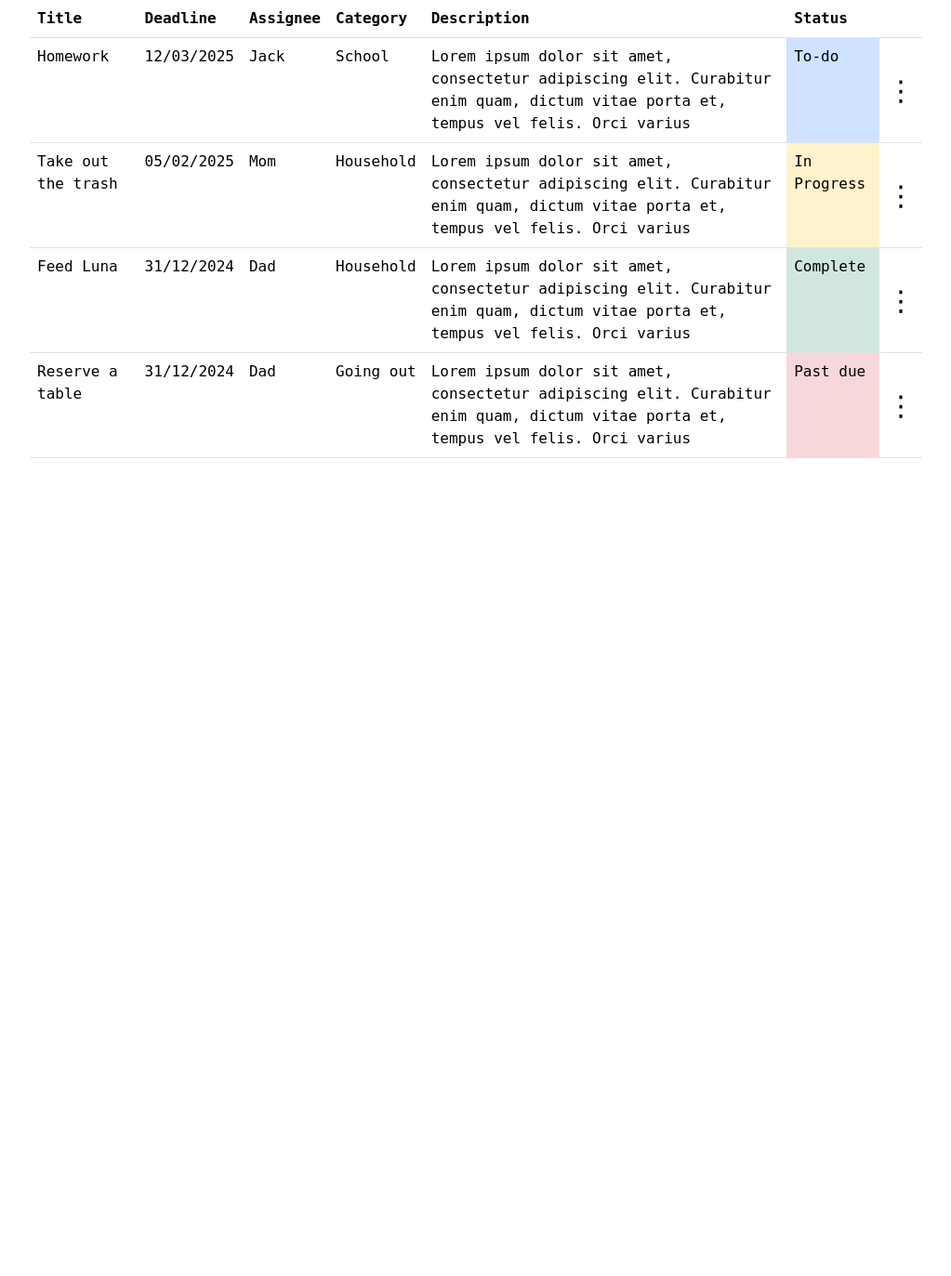
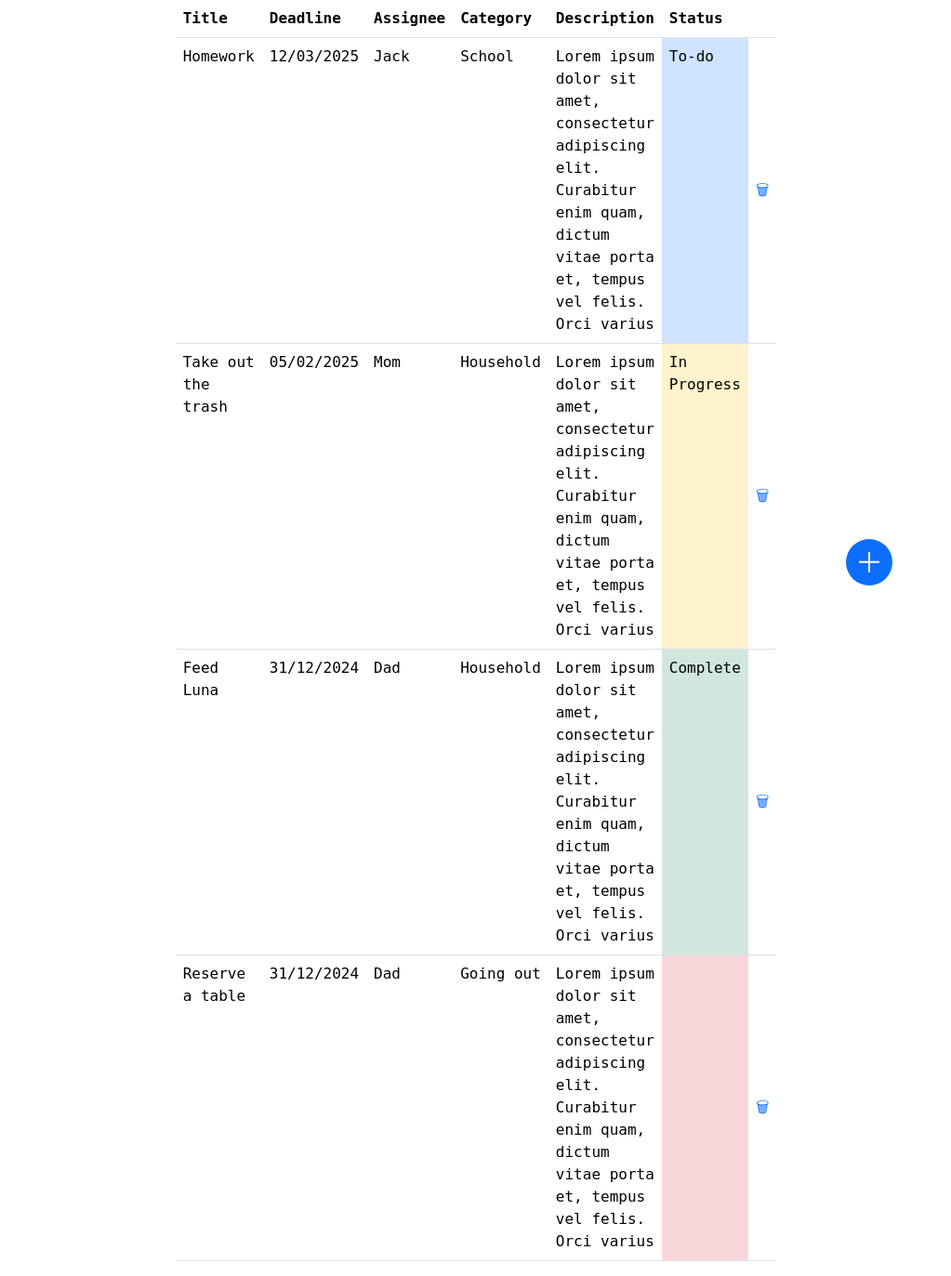
Before and after one commit to botem1/todo_app, a PHP site: page / in a window 1280 px wide. Shown: the part 50-1423 px from the top of the page at 93% size, without its empty margins (128-1151 px from the left). Before the commit the page ends 543 px from the top, so only its background shows below. Run offline with PHP 8.4, Linux system fonts and the light colour scheme.

Commit message:
add task addition form

```diff
--- a/inc/header.php
+++ b/inc/header.php
@@ -7,7 +7,7 @@
         <title>todo app</title>
 
         <link rel="stylesheet" href="styles.css"/>
-        <link href="https://cdn.jsdelivr.net/npm/bootstrap@5.3.3/dist/css/bootstrap.min.css" rel="stylesheet" integrity="sha384-QWTKZyjpPEjISv5WaRU9OFeRpok6YctnYmDr5pNlyT2bRjXh0JMhjY6hW+ALEwIH" crossorigin="anonymous">
+        <link href="https://cdn.jsdelivr.net/npm/bootstrap@5.3.3/dist/css/bootstrap.min.css" type="text/css" rel="stylesheet" integrity="sha384-QWTKZyjpPEjISv5WaRU9OFeRpok6YctnYmDr5pNlyT2bRjXh0JMhjY6hW+ALEwIH" crossorigin="anonymous">
     </head>
     <body>
         <div class="navbar">
--- a/inc/table.php
+++ b/inc/table.php
@@ -1,4 +1,4 @@
-<table class="tasks table table-hover mx-auto w-75 bg-transparent">
+<table class="table table-hover mx-auto w-50 bg-transparent position-static">
     <thead class="">
         <tr>
             <th>Title</th>
@@ -18,7 +18,7 @@
             <td>School</td>
             <td>Lorem ipsum dolor sit amet, consectetur adipiscing elit. Curabitur enim quam, dictum vitae porta et, tempus vel felis. Orci varius</td>
             <td class="bg-primary-subtle">To-do</td>
-            <td class="align-middle"><a href="#" class="edit-symbol">&#8942;</a></td>
+            <td class="align-middle"><a href="#" class="edit-symbol">&#128465;</a></td>
         </tr>
         <tr>
             <td>Take out the trash</td>
@@ -27,7 +27,7 @@
             <td>Household</td>
             <td>Lorem ipsum dolor sit amet, consectetur adipiscing elit. Curabitur enim quam, dictum vitae porta et, tempus vel felis. Orci varius</td>
             <td class="bg-warning-subtle">In Progress</td>
-            <td class="align-middle"><a href="#" class="edit-symbol">&#8942;</a></td>
+            <td class="align-middle"><a href="#" class="edit-symbol">&#128465;</a></td>
         </tr>
         <tr>
             <td>Feed Luna</td>
@@ -36,7 +36,7 @@
             <td>Household</td>
             <td>Lorem ipsum dolor sit amet, consectetur adipiscing elit. Curabitur enim quam, dictum vitae porta et, tempus vel felis. Orci varius</td>
             <td class="bg-success-subtle">Complete</td>
-            <td class="align-middle"><a href="#" class="edit-symbol">&#8942;</a></td>
+            <td class="align-middle"><a href="#" class="edit-symbol">&#128465;</a></td>
         </tr>
         <tr>
             <td>Reserve a table</td>
@@ -44,8 +44,38 @@
             <td>Dad</td>
             <td>Going out</td>
             <td>Lorem ipsum dolor sit amet, consectetur adipiscing elit. Curabitur enim quam, dictum vitae porta et, tempus vel felis. Orci varius</td>
-            <td class="bg-danger-subtle">Past due</td>
-            <td class="align-middle"><a href="#" class="edit-symbol">&#8942;</a></td>
+            <td class="bg-danger-subtle"></td>
+            <td class="align-middle"><a href="#" class="edit-symbol">&#128465;</a></td>
         </tr>
     </tbody>
 </table>
+
+<button type="button" class="add-button" data-bs-toggle="modal" data-bs-target="#staticBackdrop">
+    &#65291;
+</button>
+
+<div class="modal fade" id="staticBackdrop" data-bs-backdrop="static" data-bs-keyboard="false" tabindex="-1" aria-labelledby="staticBackdropLabel" aria-hidden="true">
+  <div class="modal-dialog">
+    <div class="modal-content">
+      <div class="modal-header">
+        <!-- <h1 class="modal-title fs-5" id="staticBackdropLabel">Modal title</h1>
+        <button type="button" class="btn-close" data-bs-dismiss="modal" aria-label="Close"></button> -->
+      </div>
+      <div class="modal-body">
+        <input type="email" class="form-control" id="EnterTaskTitleInput" placeholder="Enter task title...">
+        <span>Choose assignee: </span>
+        <select class="form-control" id="TaskAssigneeSelect">
+        </select>
+        <span>Choose deadline: </span><input type="date" class="form-control" id="DeadlineDatePicker">
+        <span>Choose category: </span>
+        <select class="form-control" id="AssigneeSelect">
+        </select>
+        <textarea class="form-control" id="TaskDescriptionTextarea" rows="10" maxlength="50" placeholder="Enter task description..."></textarea>
+      </div>
+      <div class="modal-footer">
+        <button type="button" class="btn btn-secondary" data-bs-dismiss="modal">Cancel</button>
+        <button type="button" class="btn btn-primary">Add</button>
+      </div>
+    </div>
+  </div>
+</div>
--- a/styles.css
+++ b/styles.css
@@ -14,6 +14,7 @@
     width: 100%;
     height: 50px;
     background-color: #e9f1fd;
+    position: fixed;
 }
 
 #navbar-left{
@@ -75,6 +76,9 @@
     background-color: #f1f1f1;
 }
 
+.edit-symbol{
+    text-decoration: none;
+}
 /* .tasks{
     margin-left: auto;
     margin-right: auto;
@@ -88,8 +92,28 @@
     border-collapse: collapse;
 } */
 
-.edit-symbol{
-    text-decoration: none;
-    color: black;
+.add-button{
+    width: 50px;
+    height: 50px;
     font-size: 30px;
+    text-align: center;
+    line-height: 0px;
+    color: white;
+    background-color: #0d6efd;
+    border: none;
+    border-radius: 50%;
+
+    position: fixed;
+    bottom: 15%;
+    right: 15%;
+
+    transition: all 0.5s ease-in-out;
 }
+
+.add-button:hover{
+    color: rgb(172, 172, 172);
+    width: 60px;
+    height: 60px;
+
+    transform: scale(1.1);
+}
```
Also changed, not shown: inc/table-example.php (+8 -6 lines), img/plus-svgrepo-com.svg (added).
